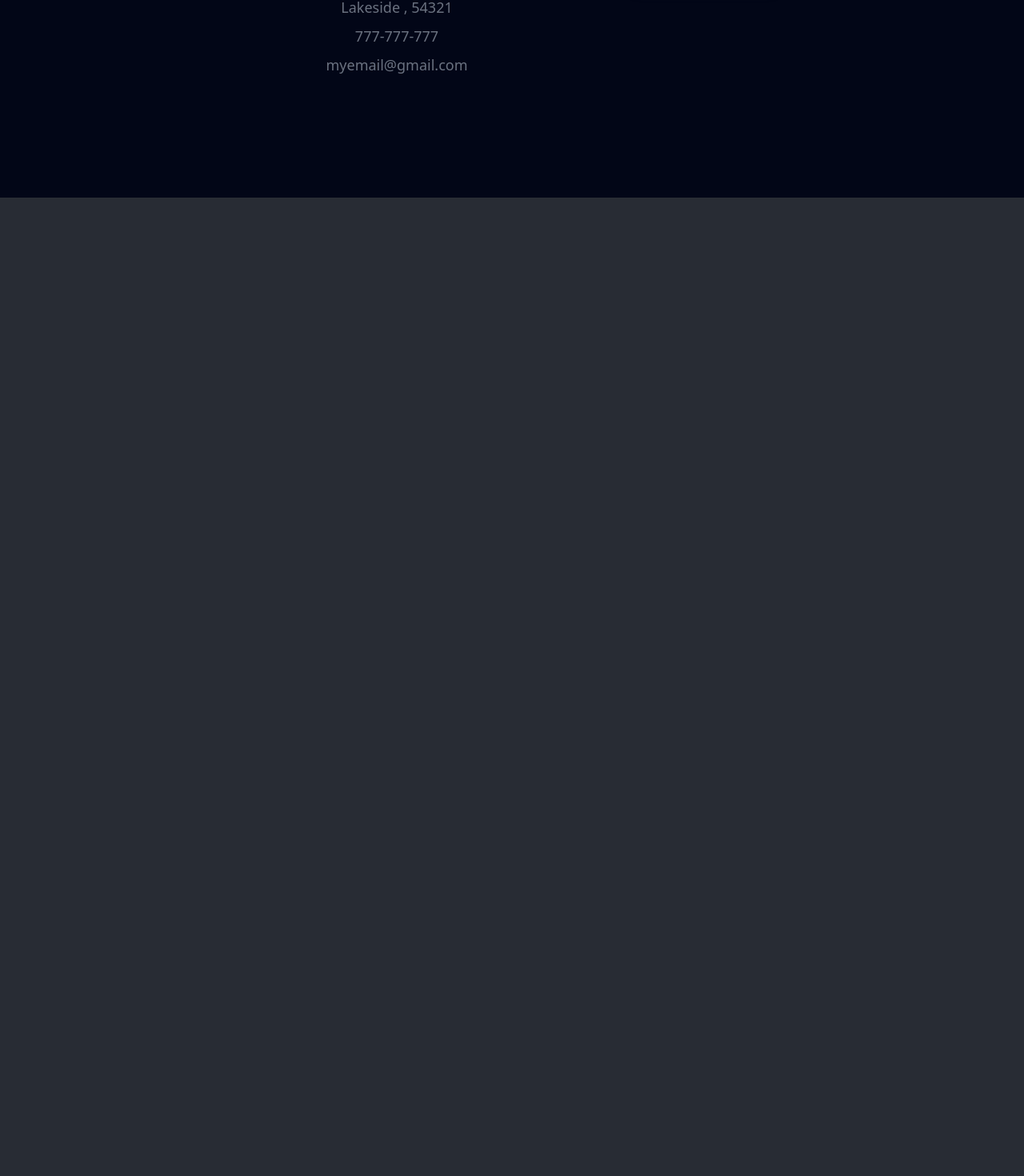
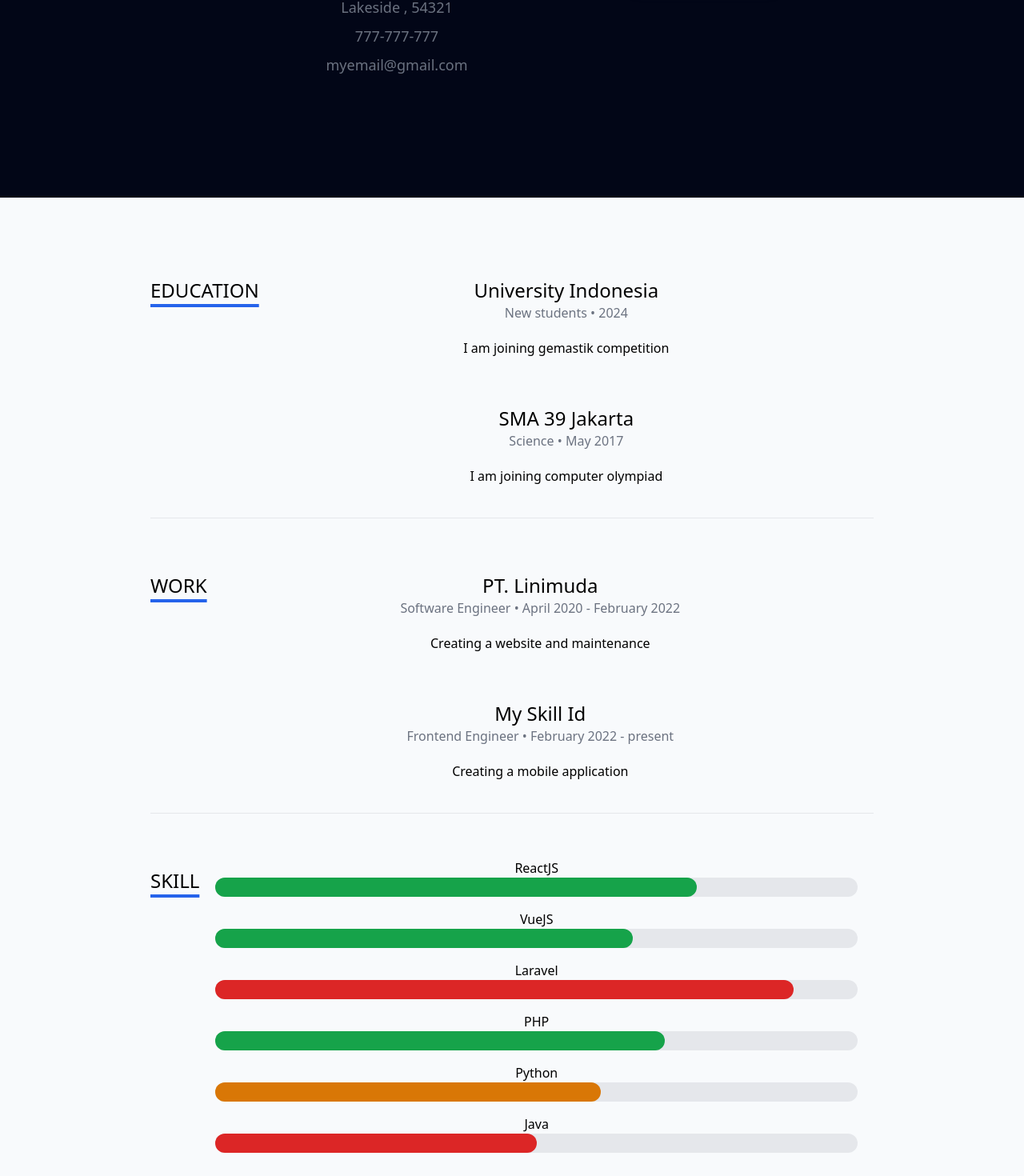
Before and after one commit to komarnetwork/learn-react, a React app: page / in a window 1280 px wide. Shown: the part 1253-2723 px from the top of the page at 80% size. Before the commit the page ends 1500 px from the top, so only its background shows below. Built offline with nearby package versions, Linux system fonts and the light colour scheme; the HTML template or start-up script is replaced by a standard one.

Commit message:
portofolio - Resume

```diff
--- a/public/resumeData.json
+++ b/public/resumeData.json
@@ -67,12 +67,12 @@
     ]
   },
   "resume": {
-    "skillmessage": "Here you can create a short write-up of your skills to show off to employers",
+    "skillMessage": "Here you can create a short write-up of your skills to show off to employers",
     "education": [
       {
-        "school": "Universitas Indonesia",
-        "degree": "Bachelor degree of Computer Science",
-        "graduated": "June 2021",
+        "school": "University Indonesia",
+        "degree": "New students",
+        "graduated": "2024",
         "description": "I am joining gemastik competition"
       },
       {
@@ -98,28 +98,28 @@
     ],
     "skills": [
       {
-        "name": "Java",
+        "name": "ReactJS",
+        "level": "75%"
+      },
+      {
+        "name": "VueJS",
+        "level": "65%"
+      },
+      {
+        "name": "Laravel",
         "level": "90%"
       },
       {
-        "name": "Python",
+        "name": "PHP",
         "level": "70%"
       },
       {
-        "name": "ReactJS",
-        "level": "85%"
+        "name": "Python",
+        "level": "60%"
       },
       {
-        "name": "VueJS",
-        "level": "88%"
-      },
-      {
-        "name": "Kotlin",
-        "level": "95%"
-      },
-      {
-        "name": "PHP",
-        "level": "60%"
+        "name": "Java",
+        "level": "50%"
       }
     ]
   },
--- a/src/App.jsx
+++ b/src/App.jsx
@@ -2,6 +2,7 @@ import React from 'react'
 import Header from './components/portofolio/Header'
 import About from './components/portofolio/About'
 import $ from 'jquery'
+import Resume from './components/portofolio/Resume'
 
 class App extends React.Component {
   constructor(props) {
@@ -37,6 +38,7 @@ class App extends React.Component {
       <>
         <Header data={this.state.resumeData.main} />
         <About data={this.state.resumeData.main} />
+        <Resume data={this.state.resumeData.resume} />
       </>
     )
   }
--- a/src/assets/css/style.css
+++ b/src/assets/css/style.css
@@ -582,56 +582,20 @@ video {
   position: fixed;
 }
 
-.absolute {
-  position: absolute;
-}
-
 .relative {
   position: relative;
 }
 
-.left-0 {
-  left: 0px;
-}
-
 .left-1\/2 {
   left: 50%;
 }
 
-.left-\[-100\%\] {
-  left: -100%;
-}
-
-.right-10 {
-  right: 2.5rem;
-}
-
 .top-0 {
   top: 0px;
 }
 
-.top-10 {
-  top: 2.5rem;
-}
-
 .top-\[0\.15rem\] {
   top: 0.15rem;
-}
-
-.z-10 {
-  z-index: 10;
-}
-
-.z-30 {
-  z-index: 30;
-}
-
-.z-40 {
-  z-index: 40;
-}
-
-.z-50 {
-  z-index: 50;
 }
 
 .z-\[999\] {
@@ -656,50 +620,10 @@ video {
   margin-bottom: 0.5rem;
 }
 
-.mb-4 {
-  margin-bottom: 1rem;
-}
-
 .mb-5 {
   margin-bottom: 1.25rem;
 }
 
-.mb-6 {
-  margin-bottom: 1.5rem;
-}
-
-.mb-8 {
-  margin-bottom: 2rem;
-}
-
-.mb-9 {
-  margin-bottom: 2.25rem;
-}
-
-.me-2 {
-  margin-inline-end: 0.5rem;
-}
-
-.ml-20 {
-  margin-left: 5rem;
-}
-
-.ml-5 {
-  margin-left: 1.25rem;
-}
-
-.mr-2 {
-  margin-right: 0.5rem;
-}
-
-.mr-6 {
-  margin-right: 1.5rem;
-}
-
-.mt-36 {
-  margin-top: 9rem;
-}
-
 .block {
   display: block;
 }
@@ -712,10 +636,6 @@ video {
   display: inline-flex;
 }
 
-.grid {
-  display: grid;
-}
-
 .hidden {
   display: none;
 }
@@ -724,10 +644,6 @@ video {
   height: 3rem;
 }
 
-.h-14 {
-  height: 3.5rem;
-}
-
 .h-24 {
   height: 6rem;
 }
@@ -736,50 +652,18 @@ video {
   height: 75%;
 }
 
-.h-4 {
-  height: 1rem;
-}
-
-.h-48 {
-  height: 12rem;
-}
-
 .h-6 {
   height: 1.5rem;
 }
 
-.h-\[4\.5rem\] {
-  height: 4.5rem;
-}
-
-.h-\[40px\] {
-  height: 40px;
-}
-
-.h-\[600px\] {
-  height: 600px;
-}
-
-.h-auto {
-  height: auto;
+.h-\[4rem\] {
+  height: 4rem;
 }
 
 .h-dvh {
   height: 100dvh;
 }
 
-.h-\[4\.0rem\] {
-  height: 4.0rem;
-}
-
-.h-\[4\.3rem\] {
-  height: 4.3rem;
-}
-
-.h-\[4rem\] {
-  height: 4rem;
-}
-
 .min-h-screen {
   min-height: 100vh;
 }
@@ -788,18 +672,10 @@ video {
   width: 6rem;
 }
 
-.w-4 {
-  width: 1rem;
-}
-
 .w-\[22rem\] {
   width: 22rem;
 }
 
-.w-auto {
-  width: auto;
-}
-
 .w-full {
   width: 100%;
 }
@@ -810,18 +686,6 @@ video {
 
 .max-w-44 {
   max-width: 11rem;
-}
-
-.max-w-7xl {
-  max-width: 80rem;
-}
-
-.max-w-\[400px\] {
-  max-width: 400px;
-}
-
-.max-w-sm {
-  max-width: 24rem;
 }
 
 .max-w-xl {
@@ -837,14 +701,6 @@ video {
   transform: translate(var(--tw-translate-x), var(--tw-translate-y)) rotate(var(--tw-rotate)) skewX(var(--tw-skew-x)) skewY(var(--tw-skew-y)) scaleX(var(--tw-scale-x)) scaleY(var(--tw-scale-y));
 }
 
-.resize-none {
-  resize: none;
-}
-
-.grid-cols-1 {
-  grid-template-columns: repeat(1, minmax(0, 1fr));
-}
-
 .flex-col {
   flex-direction: column;
 }
@@ -853,20 +709,16 @@ video {
   flex-wrap: wrap;
 }
 
+.items-start {
+  align-items: flex-start;
+}
+
 .items-center {
   align-items: center;
 }
 
 .justify-center {
   justify-content: center;
-}
-
-.justify-between {
-  justify-content: space-between;
-}
-
-.gap-6 {
-  gap: 1.5rem;
 }
 
 .gap-x-2 {
@@ -874,11 +726,6 @@ video {
        column-gap: 0.5rem;
 }
 
-.gap-x-24 {
-  -moz-column-gap: 6rem;
-       column-gap: 6rem;
-}
-
 .gap-y-1 {
   row-gap: 0.25rem;
 }
@@ -891,10 +738,6 @@ video {
   border-radius: 0.25rem;
 }
 
-.rounded-2xl {
-  border-radius: 1rem;
-}
-
 .rounded-full {
   border-radius: 9999px;
 }
@@ -907,11 +750,6 @@ video {
   border-radius: 0px;
 }
 
-.rounded-t-lg {
-  border-top-left-radius: 0.5rem;
-  border-top-right-radius: 0.5rem;
-}
-
 .border {
   border-width: 1px;
 }
@@ -922,20 +760,6 @@ video {
 
 .border-b {
   border-bottom-width: 1px;
-}
-
-.border-t {
-  border-top-width: 1px;
-}
-
-.border-gray-100 {
-  --tw-border-opacity: 1;
-  border-color: rgb(243 244 246 / var(--tw-border-opacity));
-}
-
-.border-gray-200 {
-  --tw-border-opacity: 1;
-  border-color: rgb(229 231 235 / var(--tw-border-opacity));
 }
 
 .border-white {
@@ -947,9 +771,9 @@ video {
   --tw-border-opacity: 0.4;
 }
 
-.bg-\[\#000524\] {
-  --tw-bg-opacity: 1;
-  background-color: rgb(0 5 36 / var(--tw-bg-opacity));
+.bg-amber-600 {
+  --tw-bg-opacity: 1;
+  background-color: rgb(217 119 6 / var(--tw-bg-opacity));
 }
 
 .bg-blue-600 {
@@ -967,9 +791,14 @@ video {
   background-color: rgb(229 231 235 / var(--tw-bg-opacity));
 }
 
-.bg-indigo-600 {
-  --tw-bg-opacity: 1;
-  background-color: rgb(79 70 229 / var(--tw-bg-opacity));
+.bg-green-600 {
+  --tw-bg-opacity: 1;
+  background-color: rgb(22 163 74 / var(--tw-bg-opacity));
+}
+
+.bg-orange-600 {
+  --tw-bg-opacity: 1;
+  background-color: rgb(234 88 12 / var(--tw-bg-opacity));
 }
 
 .bg-pink-600 {
@@ -977,8 +806,14 @@ video {
   background-color: rgb(219 39 119 / var(--tw-bg-opacity));
 }
 
-.bg-red-600\/90 {
-  background-color: rgb(220 38 38 / 0.9);
+.bg-purple-600 {
+  --tw-bg-opacity: 1;
+  background-color: rgb(147 51 234 / var(--tw-bg-opacity));
+}
+
+.bg-red-600 {
+  --tw-bg-opacity: 1;
+  background-color: rgb(220 38 38 / var(--tw-bg-opacity));
 }
 
 .bg-slate-100 {
@@ -1008,10 +843,6 @@ video {
 
 .bg-opacity-80 {
   --tw-bg-opacity: 0.8;
-}
-
-.bg-\[url\(\'https\:\/\/pagedone\.io\/asset\/uploads\/1696245837\.png\'\)\] {
-  background-image: url('https://pagedone.io/asset/uploads/1696245837.png');
 }
 
 .bg-gradient-to-r {
@@ -1024,12 +855,6 @@ video {
   --tw-gradient-stops: var(--tw-gradient-from), var(--tw-gradient-to);
 }
 
-.from-green-400 {
-  --tw-gradient-from: #4ade80 var(--tw-gradient-from-position);
-  --tw-gradient-to: rgb(74 222 128 / 0) var(--tw-gradient-to-position);
-  --tw-gradient-stops: var(--tw-gradient-from), var(--tw-gradient-to);
-}
-
 .from-indigo-400 {
   --tw-gradient-from: #818cf8 var(--tw-gradient-from-position);
   --tw-gradient-to: rgb(129 140 248 / 0) var(--tw-gradient-to-position);
@@ -1041,11 +866,6 @@ video {
   --tw-gradient-stops: var(--tw-gradient-from), #6b7280 var(--tw-gradient-via-position), var(--tw-gradient-to);
 }
 
-.via-green-500 {
-  --tw-gradient-to: rgb(34 197 94 / 0)  var(--tw-gradient-to-position);
-  --tw-gradient-stops: var(--tw-gradient-from), #22c55e var(--tw-gradient-via-position), var(--tw-gradient-to);
-}
-
 .via-indigo-500 {
   --tw-gradient-to: rgb(99 102 241 / 0)  var(--tw-gradient-to-position);
   --tw-gradient-stops: var(--tw-gradient-from), #6366f1 var(--tw-gradient-via-position), var(--tw-gradient-to);
@@ -1055,20 +875,8 @@ video {
   --tw-gradient-to: #4b5563 var(--tw-gradient-to-position);
 }
 
-.to-green-600 {
-  --tw-gradient-to: #16a34a var(--tw-gradient-to-position);
-}
-
 .to-indigo-600 {
   --tw-gradient-to: #4f46e5 var(--tw-gradient-to-position);
-}
-
-.bg-cover {
-  background-size: cover;
-}
-
-.bg-no-repeat {
-  background-repeat: no-repeat;
 }
 
 .object-cover {
@@ -1076,20 +884,8 @@ video {
      object-fit: cover;
 }
 
-.p-2 {
-  padding: 0.5rem;
-}
-
 .p-4 {
   padding: 1rem;
-}
-
-.p-5 {
-  padding: 1.25rem;
-}
-
-.p-8 {
-  padding: 2rem;
 }
 
 .px-3 {
@@ -1152,10 +948,6 @@ video {
   padding-bottom: 2.25rem;
 }
 
-.pt-6 {
-  padding-top: 1.5rem;
-}
-
 .text-center {
   text-align: center;
 }
@@ -1179,11 +971,6 @@ video {
   font-size: 0.9rem;
 }
 
-.text-base {
-  font-size: 1rem;
-  line-height: 1.5rem;
-}
-
 .text-lg {
   font-size: 1.125rem;
   line-height: 1.75rem;
@@ -1194,38 +981,14 @@ video {
   line-height: 1.75rem;
 }
 
-.font-bold {
-  font-weight: 700;
-}
-
 .font-medium {
   font-weight: 500;
 }
 
-.font-normal {
-  font-weight: 400;
-}
-
-.font-semibold {
-  font-weight: 600;
-}
-
 .uppercase {
   text-transform: uppercase;
 }
 
-.leading-10 {
-  line-height: 2.5rem;
-}
-
-.leading-6 {
-  line-height: 1.5rem;
-}
-
-.leading-7 {
-  line-height: 1.75rem;
-}
-
 .leading-loose {
   line-height: 2;
 }
@@ -1234,22 +997,8 @@ video {
   line-height: 1.625;
 }
 
-.tracking-tight {
-  letter-spacing: -0.025em;
-}
-
 .tracking-tighter {
   letter-spacing: -0.05em;
-}
-
-.text-black {
-  --tw-text-opacity: 1;
-  color: rgb(0 0 0 / var(--tw-text-opacity));
-}
-
-.text-gray-300 {
-  --tw-text-opacity: 1;
-  color: rgb(209 213 219 / var(--tw-text-opacity));
 }
 
 .text-gray-400 {
@@ -1260,21 +1009,6 @@ video {
 .text-gray-500 {
   --tw-text-opacity: 1;
   color: rgb(107 114 128 / var(--tw-text-opacity));
-}
-
-.text-gray-600 {
-  --tw-text-opacity: 1;
-  color: rgb(75 85 99 / var(--tw-text-opacity));
-}
-
-.text-gray-900 {
-  --tw-text-opacity: 1;
-  color: rgb(17 24 39 / var(--tw-text-opacity));
-}
-
-.text-indigo-600 {
-  --tw-text-opacity: 1;
-  color: rgb(79 70 229 / var(--tw-text-opacity));
 }
 
 .text-slate-400 {
@@ -1330,12 +1064,6 @@ video {
   box-shadow: var(--tw-ring-offset-shadow, 0 0 #0000), var(--tw-ring-shadow, 0 0 #0000), var(--tw-shadow);
 }
 
-.shadow-sm {
-  --tw-shadow: 0 1px 2px 0 rgb(0 0 0 / 0.05);
-  --tw-shadow-colored: 0 1px 2px 0 var(--tw-shadow-color);
-  box-shadow: var(--tw-ring-offset-shadow, 0 0 #0000), var(--tw-ring-shadow, 0 0 #0000), var(--tw-shadow);
-}
-
 .shadow-xl {
   --tw-shadow: 0 20px 25px -5px rgb(0 0 0 / 0.1), 0 8px 10px -6px rgb(0 0 0 / 0.1);
   --tw-shadow-colored: 0 20px 25px -5px var(--tw-shadow-color), 0 8px 10px -6px var(--tw-shadow-color);
@@ -1352,20 +1080,9 @@ video {
   --tw-shadow: var(--tw-shadow-colored);
 }
 
-.shadow-green-500\/50 {
-  --tw-shadow-color: rgb(34 197 94 / 0.5);
-  --tw-shadow: var(--tw-shadow-colored);
-}
-
 .shadow-indigo-500\/50 {
   --tw-shadow-color: rgb(99 102 241 / 0.5);
   --tw-shadow: var(--tw-shadow-colored);
-}
-
-.backdrop-blur-2xl {
-  --tw-backdrop-blur: blur(40px);
-  -webkit-backdrop-filter: var(--tw-backdrop-blur) var(--tw-backdrop-brightness) var(--tw-backdrop-contrast) var(--tw-backdrop-grayscale) var(--tw-backdrop-hue-rotate) var(--tw-backdrop-invert) var(--tw-backdrop-opacity) var(--tw-backdrop-saturate) var(--tw-backdrop-sepia);
-          backdrop-filter: var(--tw-backdrop-blur) var(--tw-backdrop-brightness) var(--tw-backdrop-contrast) var(--tw-backdrop-grayscale) var(--tw-backdrop-hue-rotate) var(--tw-backdrop-invert) var(--tw-backdrop-opacity) var(--tw-backdrop-saturate) var(--tw-backdrop-sepia);
 }
 
 .backdrop-blur-\[0\.5rem\] {
@@ -1382,24 +1099,6 @@ video {
   transition-duration: 150ms;
 }
 
-.transition-all {
-  transition-property: all;
-  transition-timing-function: cubic-bezier(0.4, 0, 0.2, 1);
-  transition-duration: 150ms;
-}
-
-.duration-500 {
-  transition-duration: 500ms;
-}
-
-.duration-700 {
-  transition-duration: 700ms;
-}
-
-.ease-in-out {
-  transition-timing-function: cubic-bezier(0.4, 0, 0.2, 1);
-}
-
 body {
   background-color: #282c34;
 }
@@ -1442,11 +1141,6 @@ body {
 .selection\:text-slate-50::selection {
   --tw-text-opacity: 1;
   color: rgb(248 250 252 / var(--tw-text-opacity));
-}
-
-.hover\:bg-indigo-800:hover {
-  --tw-bg-opacity: 1;
-  background-color: rgb(55 48 163 / var(--tw-bg-opacity));
 }
 
 .hover\:bg-gradient-to-br:hover {
@@ -1474,11 +1168,6 @@ body {
   --tw-ring-color: rgb(209 213 219 / var(--tw-ring-opacity));
 }
 
-.focus\:ring-green-300:focus {
-  --tw-ring-opacity: 1;
-  --tw-ring-color: rgb(134 239 172 / var(--tw-ring-opacity));
-}
-
 .focus\:ring-indigo-300:focus {
   --tw-ring-opacity: 1;
   --tw-ring-color: rgb(165 180 252 / var(--tw-ring-opacity));
@@ -1501,14 +1190,6 @@ body {
     height: initial;
   }
 
-  .sm\:h-\[10\] {
-    height: 10;
-  }
-
-  .sm\:h-\[20\] {
-    height: 20;
-  }
-
   .sm\:w-\[36rem\] {
     width: 36rem;
   }
@@ -1517,10 +1198,6 @@ body {
     width: initial;
   }
 
-  .sm\:grid-cols-2 {
-    grid-template-columns: repeat(2, minmax(0, 1fr));
-  }
-
   .sm\:flex-nowrap {
     flex-wrap: nowrap;
   }
@@ -1531,11 +1208,6 @@ body {
 
   .sm\:rounded-full {
     border-radius: 9999px;
-  }
-
-  .sm\:py-5 {
-    padding-top: 1.25rem;
-    padding-bottom: 1.25rem;
   }
 
   .sm\:py-0 {
@@ -1545,10 +1217,6 @@ body {
 }
 
 @media (min-width: 768px) {
-  .md\:mr-8 {
-    margin-right: 2rem;
-  }
-
   .md\:flex {
     display: flex;
   }
@@ -1557,16 +1225,8 @@ body {
     display: inline-flex;
   }
 
-  .md\:hidden {
-    display: none;
-  }
-
   .md\:w-1\/2 {
     width: 50%;
-  }
-
-  .md\:grid-cols-3 {
-    grid-template-columns: repeat(3, minmax(0, 1fr));
   }
 
   .md\:text-7xl {
@@ -1584,47 +1244,14 @@ body {
     margin-bottom: 3rem;
   }
 
-  .lg\:w-2\/3 {
-    width: 66.666667%;
-  }
-
   .lg\:w-3\/4 {
     width: 75%;
-  }
-
-  .lg\:w-96 {
-    width: 24rem;
-  }
-
-  .lg\:max-w-xl {
-    max-width: 36rem;
-  }
-
-  .lg\:grid-cols-2 {
-    grid-template-columns: repeat(2, minmax(0, 1fr));
-  }
-
-  .lg\:grid-cols-4 {
-    grid-template-columns: repeat(4, minmax(0, 1fr));
-  }
-
-  .lg\:p-6 {
-    padding: 1.5rem;
-  }
-
-  .lg\:text-left {
-    text-align: left;
   }
 }
 
 @media (prefers-color-scheme: dark) {
   .dark\:border-black\/40 {
     border-color: rgb(0 0 0 / 0.4);
-  }
-
-  .dark\:bg-blue-500 {
-    --tw-bg-opacity: 1;
-    background-color: rgb(59 130 246 / var(--tw-bg-opacity));
   }
 
   .dark\:bg-gray-700 {
@@ -1652,11 +1279,6 @@ body {
     --tw-shadow: var(--tw-shadow-colored);
   }
 
-  .dark\:shadow-green-800\/80 {
-    --tw-shadow-color: rgb(22 101 52 / 0.8);
-    --tw-shadow: var(--tw-shadow-colored);
-  }
-
   .dark\:shadow-indigo-800\/80 {
     --tw-shadow-color: rgb(55 48 163 / 0.8);
     --tw-shadow: var(--tw-shadow-colored);
@@ -1672,11 +1294,6 @@ body {
     --tw-ring-color: rgb(31 41 55 / var(--tw-ring-opacity));
   }
 
-  .dark\:focus\:ring-green-800:focus {
-    --tw-ring-opacity: 1;
-    --tw-ring-color: rgb(22 101 52 / var(--tw-ring-opacity));
-  }
-
   .dark\:focus\:ring-indigo-800:focus {
     --tw-ring-opacity: 1;
     --tw-ring-color: rgb(55 48 163 / var(--tw-ring-opacity));
--- /dev/null
+++ b/src/components/portofolio/Resume.jsx
@@ -0,0 +1,112 @@
+import { Component } from 'react'
+import { Slide } from 'react-awesome-reveal'
+
+class Resume extends Component {
+  render() {
+    if (!this.props.data) return null
+    const skillMessage = this.props.data.skillMessage
+
+    const education = this.props.data.education.map(function (education) {
+      return (
+        <div className='w-full py-5' key={education.school}>
+          <h3 className='text-2xl font-medium'>{education.school}</h3>
+          <p className='text-gray-500'>
+            {education.degree} • {education.graduated} <br />
+          </p>
+
+          <div className='py-5'>
+            <p>{education.description}</p>
+          </div>
+        </div>
+      )
+    })
+
+    const works = this.props.data.work.map(function (work) {
+      return (
+        <div className='w-full py-5' key={work.company}>
+          <h3 className='text-2xl font-medium'>{work.company}</h3>
+          <p className='text-gray-500'>
+            {work.title} • {work.years}
+          </p>
+
+          <div className='py-5'>
+            <p>{work.description}</p>
+          </div>
+        </div>
+      )
+    })
+
+    const skills = this.props.data.skills.map(function (skills) {
+      const shuffle = (arr) => {
+        const randomIndex = Math.floor(Math.random() * arr.length)
+        const item = arr[randomIndex]
+
+        return item
+      }
+
+      const array = [
+        'bg-orange-600',
+        'bg-green-600',
+        'bg-amber-600',
+        'bg-blue-600',
+        'bg-red-600',
+        'bg-purple-600',
+      ]
+      const backgroundColor = shuffle(array)
+
+      const kelas =
+        `h-6 ${backgroundColor} rounded-full ` + skills.name.toLowerCase()
+
+      const width = skills.level
+
+      return (
+        <div key={skills.name} className='py-2'>
+          <span>{skills.name}</span>
+          <li className='h-6 bg-gray-200 rounded-full dark:bg-gray-700'>
+            <div className={kelas} style={{ width }}></div>
+          </li>
+        </div>
+      )
+    })
+
+    return (
+      <section className='py-20 bg-slate-50' id='resume'>
+        <Slide left duration={1300}>
+          <div className='container px-4 mx-auto bg-'>
+            <div className='flex flex-wrap justify-center items-center text-center'>
+              <div className='w-full md:w-1/1 lg:w-3/4 px-4'>
+                <div className='w-full block md:flex'>
+                  <h2 className='uppercase underline underline-offset-8 decoration-blue-600 decoration-4 text-2xl py-5'>
+                    Education
+                  </h2>
+                  <div className='flex-grow px-5'>{education}</div>
+                </div>
+                <hr className='py-6' />
+
+                <div className='w-full block md:flex'>
+                  <h2 className='uppercase underline underline-offset-8 decoration-blue-600 decoration-4 text-2xl py-5'>
+                    Work
+                  </h2>
+                  <div className='flex-grow px-5'>{works}</div>
+                </div>
+                <hr className='py-6' />
+
+                <div className='w-full md:flex'>
+                  <h2 className='uppercase items-start underline underline-offset-8 decoration-blue-600 decoration-4 text-2xl py-5'>
+                    Skill
+                  </h2>
+
+                  <div className='flex-grow px-5'>
+                    <ul>{skills}</ul>
+                  </div>
+                </div>
+              </div>
+            </div>
+          </div>
+        </Slide>
+      </section>
+    )
+  }
+}
+
+export default Resume
```
